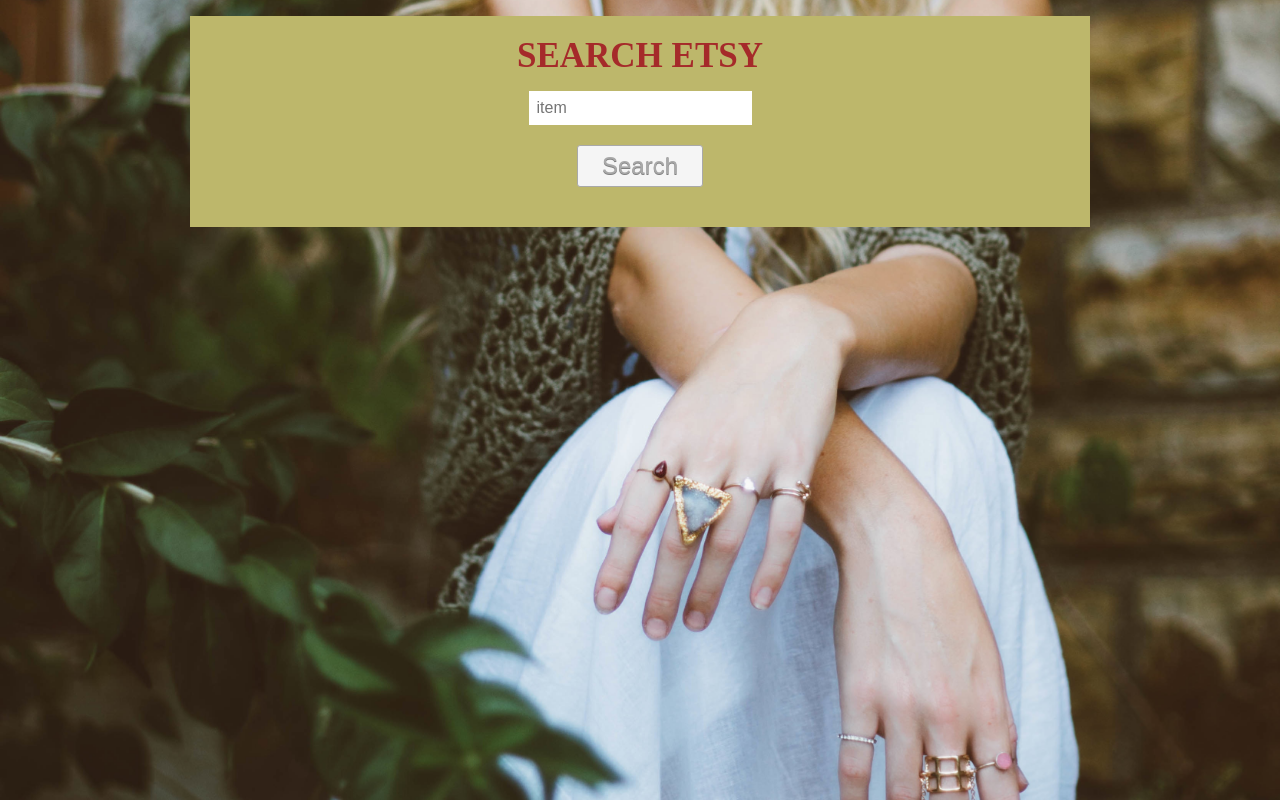
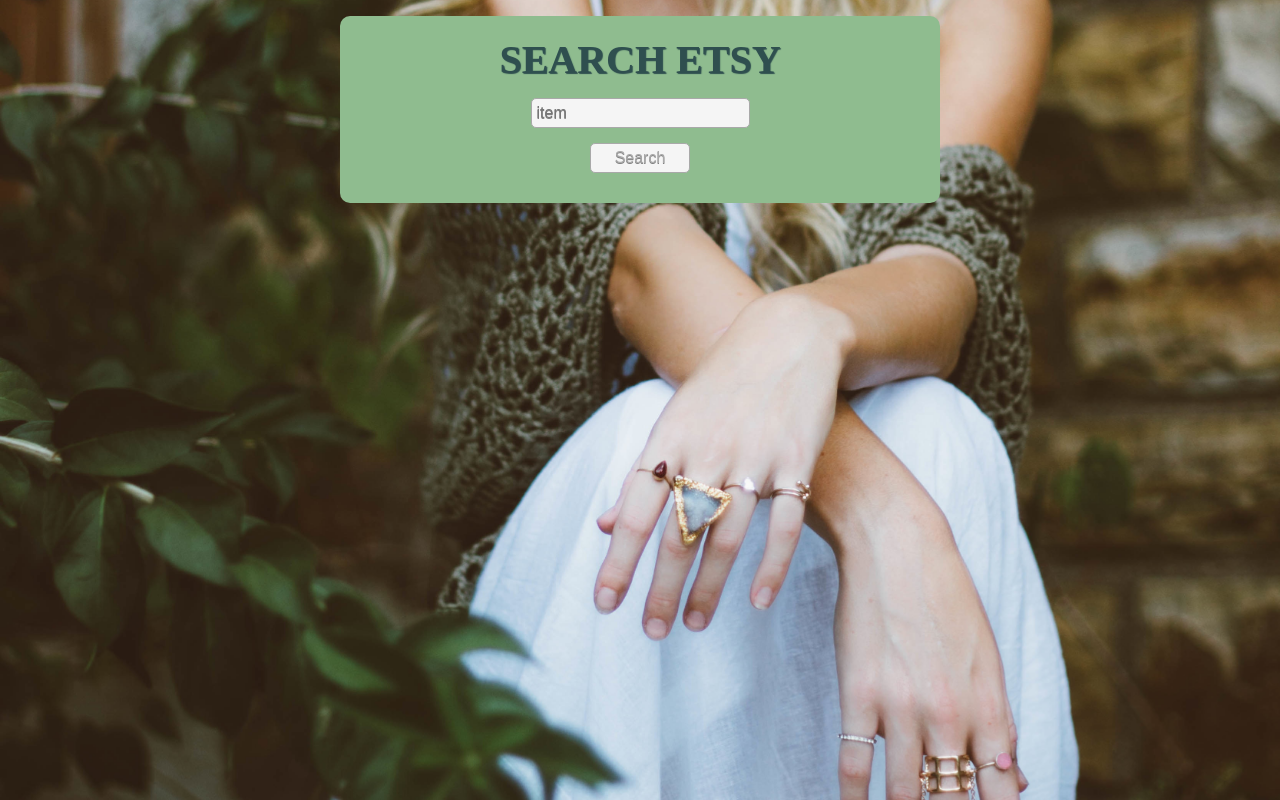
Before and after one commit to emcarran/API-hack, a plain HTML site: page index.html in a window 1280 px wide. Drawn offline with nearby package versions, Linux system fonts and the light colour scheme.

Commit message:
css and html finalized

```diff
--- a/css/style.css
+++ b/css/style.css
@@ -36,23 +36,30 @@ body {
 }
 
 .search-container {
-    background-color: darkkhaki;
     margin: 1em auto;
-    max-width: 900px;
+    max-width: 600px;
     padding: 20px;
     text-align: center;
     padding-top: 20px;
-    padding-bottom: 40px;
+    padding-bottom: 30px;
+    background-color: darkseagreen;
+    border-radius: 10px;
 }
 
 h1 {
-    color: brown;
-    font-size: 35px;
+    color: darkslategrey;
+    font-size: 40px;
     margin-bottom: 15px;
+    text-shadow: 1px 1px 1px;
 }
 
 #all-items {
-    padding: 8px;
+    padding: 5px;
+    text-shadow: 0px 1px 0px grey;
+    background-color: whitesmoke;
+    color: darkgray;
+    border: 1px solid;
+    border-radius: 5px;
 }
 
 #search-button {
@@ -60,18 +67,23 @@ h1 {
     border: 1px solid;
     display: block;
     cursor: pointer;
-    background-color: whitesmoke;
+    background-color: white;
     color: darkgray;
     font-family: arial;
-    font-size: 1.5em;
     padding: 6px 24px;
     text-decoration: none;
     text-shadow: 0px 1px 0px grey;
-    margin-top: 20px;
-    margin-top: 20px;
+    margin-top: 15px;
     margin-left: auto;
     margin-right: auto;
     margin-bottom: auto;
+    padding: 5px;
+    text-shadow: 0px 1px 0px grey;
+    background-color: whitesmoke;
+    color: darkgray;
+    border: 1px solid;
+    border-radius: 5px;
+    width: 100px;
 }
 
 .results-container {
@@ -103,7 +115,7 @@ h1 {
     font-family: sans-serif;
     font-size: 1rem;
     padding-bottom: 1rem;
-    max-height: 2.5rem;
+    max-height: 2.4rem;
     overflow: hidden;
 }
 
--- a/js/app.js
+++ b/js/app.js
@@ -46,19 +46,15 @@ var getItem = function (item) {
 
         $.each(result.results, function (i, item) {
 
+            console.log(item);
             itemResults += '<li>';
             itemResults += '<h2>' + item.title + '</h2>';
             itemResults += '<div class = "product-image" style="background-image: url(' + item.Images[0].url_fullxfull + ')"></div>';
             itemResults += '<div class = "product-details">';
+            itemResults += '<a href= ' + item.url + '>Link</a>';
             itemResults += '<h3> ' + item.description + '</h3>';
             itemResults += '</div>';
             itemResults += '</li>';
-
-            // itemResults += '<li><div class="product-image"><img src="' +
-            // item.Images[0].url_fullxfull + '" alt="item image" width="170"></div><div
-            // class="item-details"><p>' +
-            // item.title + '</p><p> ' +
-            // item.description + '</p></div></li>';
 
         });
 
```
